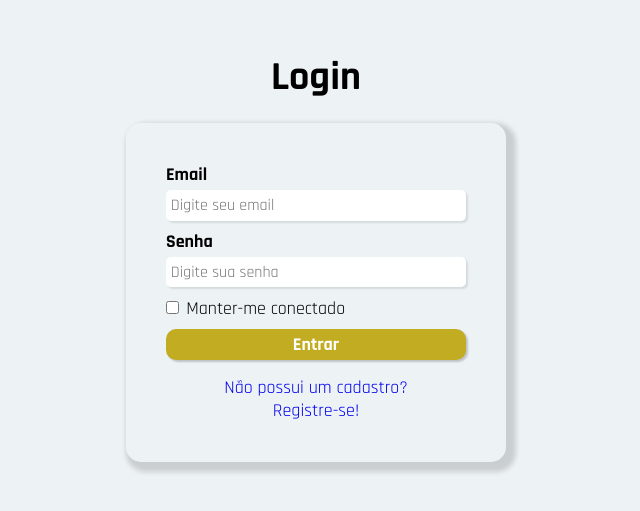
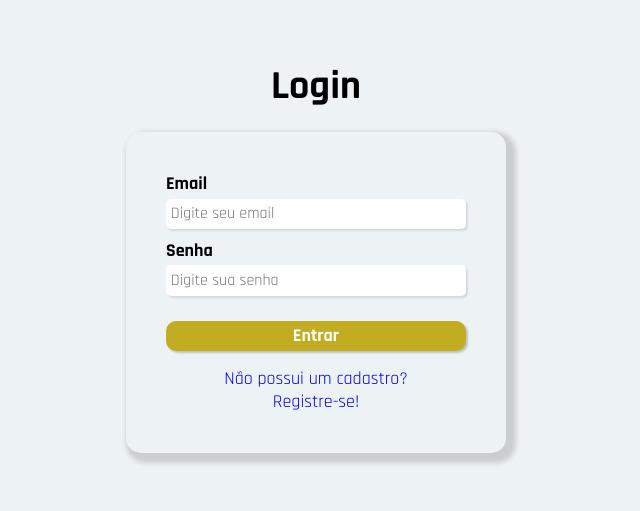
Before and after one commit to Phillip2608/MoreLife, a React (Create React App) app: page /login in a window 1280 px wide. Shown: the part 143-654 px from the top of the page, without its empty margins (324-964 px from the left). Built offline with nearby package versions, Linux system fonts and the light colour scheme; data requests are answered from the project's data file.

Commit message:
lógica de login finalizada!

```diff
--- a/src/components/layout/cssLayout/navbar.module.css
+++ b/src/components/layout/cssLayout/navbar.module.css
@@ -5,6 +5,7 @@
 
 .list{
     width: 100%;
+    height: 100%;
     list-style: none;
     margin-right: 20px;
     user-select: none;
--- a/src/components/layout/cssLayout/navlink.module.css
+++ b/src/components/layout/cssLayout/navlink.module.css
@@ -4,7 +4,7 @@
 }
 
 .navlink li{
-    padding: .92em;
+    padding: 5%;
     display: flex;
     justify-content: start;
     align-items: center;
--- a/src/components/layout/navbar.js
+++ b/src/components/layout/navbar.js
@@ -16,13 +16,14 @@ function Navbar() {
             <ul className={styles.list}>
                 <div className={styles.infoUser}>
                     <span></span>
-                    <p>User tal</p>
+                    <p>{localStorage.getItem("name")}</p>
                 </div>
                 <Navlink to="/dashboard/graphic" icon={<FaSignal />} text="Gráfico"/>
                 <Navlink to="/dashboard/table" icon={<FaTable />} text="Tabela"/>
                 <Navlink to="/dashboard/download" icon={<FaDownload />} text="Download"/>
                 <Navlink to="" icon={<FaInfo/>} text="Informações"/>
                 <Navlink to="" icon={<FaDoorOpen/>} text="Sair"/>
+                <p>v.beta</p>
             </ul>
         </nav>
 
--- a/src/components/loginForm/cssLogin/loginForm.module.css
+++ b/src/components/loginForm/cssLogin/loginForm.module.css
@@ -14,3 +14,7 @@
     text-decoration: none;
     font-size: 18px;
 }
+
+.btnContainer{
+    margin-top: 25px;
+}
--- a/src/components/loginForm/loginForm.js
+++ b/src/components/loginForm/loginForm.js
@@ -2,6 +2,8 @@ import styles from './cssLogin/loginForm.module.css'
 
 //Import react-doms
 import { useLocation } from 'react-router-dom'
+
+import { useState, useEffect } from 'react'
 
 //Import Components
 import Input from '../form/input'
@@ -11,40 +13,111 @@ import Message from '../layout/message'
 
 import { Link } from 'react-router-dom'
 
-function LoginForm() {
+function LoginForm({ handleSubmit, btnText, userData }) {
+    const [user, setUser] = useState(userData || [])
+    const [allUsers, setAllUsers] = useState([])
+    const [message, setMessage] = useState("")
+    const [type, setType] = useState("success")
     const location = useLocation()
-    let message = ''
-    if(location.state){
-        message = location.state
+    let msg = ""
+    let email = ""
+    let pass = ""
+
+    useEffect(() => {
+        fetch("http://localhost:5000/users", {
+            method: 'GET',
+            headers: {
+                'Content-Type': 'application/json'
+            }
+        })
+            .then(resp => resp.json())
+            .then(data => {
+                setAllUsers(data)
+            })
+            .catch(err => console.log(err))
+    }, [])
+
+    function validationForm(user) {
+        allUsers.map(allUser => {
+            if (allUser.user_email === user.email) {
+                if (allUser.user_pass === user.pass) {
+                    email = allUser.user_email
+                    pass = allUser.user_pass
+                }
+            }
+        })
+        if (user.length === 0) {
+            setMessage("Email ou senha inválidos!")
+            setType("error")
+            return false
+        }
+        if (email !== user.email || user.email === "") {
+            setMessage("Email ou senha inválidos!")
+            setType("error")
+            return false
+        }
+        if (pass !== user.pass || user.pass === "") {
+            setMessage("Email ou senha inválidos!")
+            setType("error")
+            return false
+        }
+
+        msg = ""
+        console.log("Sucesso!")
+        return handleSubmit(user)
+    }
+
+    const submit = (e) => {
+        e.preventDefault()
+        validationForm(user)
+    }
+
+    function handleChange(e) {
+        setMessage("")
+        setUser({ ...user, [e.target.name]: e.target.value })
+        if (e.target.value === '') {
+            setMessage('Email ou senha inválidos!')
+            setType('error')
+            return false
+        }
+    }
+
+    if (location.state) {
+        msg = location.state
     }
 
     return (
         <div className={styles.formContainer}>
-            {message && (
-                <Message msg={message} type="success"/>
-            )}
-            <form action="">
+            {message !== "" && (<Message msg={message} type={type} />)}
+            {msg !== "" && (<Message msg={msg} type={type} />)}
+            <form onSubmit={submit}>
                 <Input
                     type="text"
                     text="Email"
                     nameInput="email"
                     placeholder="Digite seu email"
+                    handleOnChange={handleChange}
+                    customClass={user.email === '' && "error"}
+                    value={user.email ? user.email : ''}
                 />
                 <Input
                     type="password"
                     text="Senha"
-                    nameInput="senha"
+                    nameInput="pass"
                     placeholder="Digite sua senha"
+                    handleOnChange={handleChange}
+                    customClass={user.pass === '' && "error"}
+                    value={user.pass ? user.pass : ''}
                 />
-                <Checkbox
-                    text="Manter-me conectado"
-                    nameCheckbox="connect"
-                    value="connect"
-                />
-                <ButtonForm text="Entrar" />
+
+                <div className={styles.btnContainer}>
+                    <ButtonForm
+                        text={btnText}
+                    />
+                </div>
             </form>
             <div className={styles.linkContainer}>
-                <Link to="/register"> Não possui um cadastro?<br/>Registre-se! </Link>
+                <Link to="/register"> Não possui um cadastro?<br />Registre-se! </Link>
             </div>
         </div>
     )
--- a/src/routes/login.js
+++ b/src/routes/login.js
@@ -1,13 +1,53 @@
 import styles from './cssRoutes/login.module.css'
+
+import { useState, useEffect } from 'react'
+
+import { useNavigate } from 'react-router-dom'
 
 //Import Components
 import Container from '../components/layout/container'
 import LoginForm from '../components/loginForm/loginForm'
 function Login() {
+    const [allUsers, setAllUsers] = useState([])
+    const navigate = useNavigate()
+
+    useEffect(() => {
+        fetch("http://localhost:5000/users", {
+            method:"GET",
+            headers:{
+                'Content-Type':'application/json'
+            }
+        })
+            .then(resp => resp.json())
+            .then(data => {
+                setAllUsers(data)
+            })
+            .catch(err => console.log(err))
+    }, [])
+
+    function createSession(user){
+        allUsers.map(allUser => {
+            if(allUser.user_email === user.email && allUser.user_pass === user.pass){
+                setLocalStorage("name", allUser.user_name)
+                setLocalStorage("sbName", allUser.user_sbname)
+                setLocalStorage("age", allUser.user_age)
+                setLocalStorage("sexo", allUser.user_sexo.name)
+                setLocalStorage("email", allUser.user_email)
+                setLocalStorage("pass", allUser.user_pass)
+
+                return navigate("/dashboard")
+            }
+        })
+    }
+
+    function setLocalStorage(key, value){
+        return localStorage.setItem(key, value)
+    }
+
     return (
         <Container customClass="center">
             <h1>Login</h1>
-            <LoginForm/>
+            <LoginForm btnText="Entrar" handleSubmit={createSession} />
         </Container>
     )
 }
```
